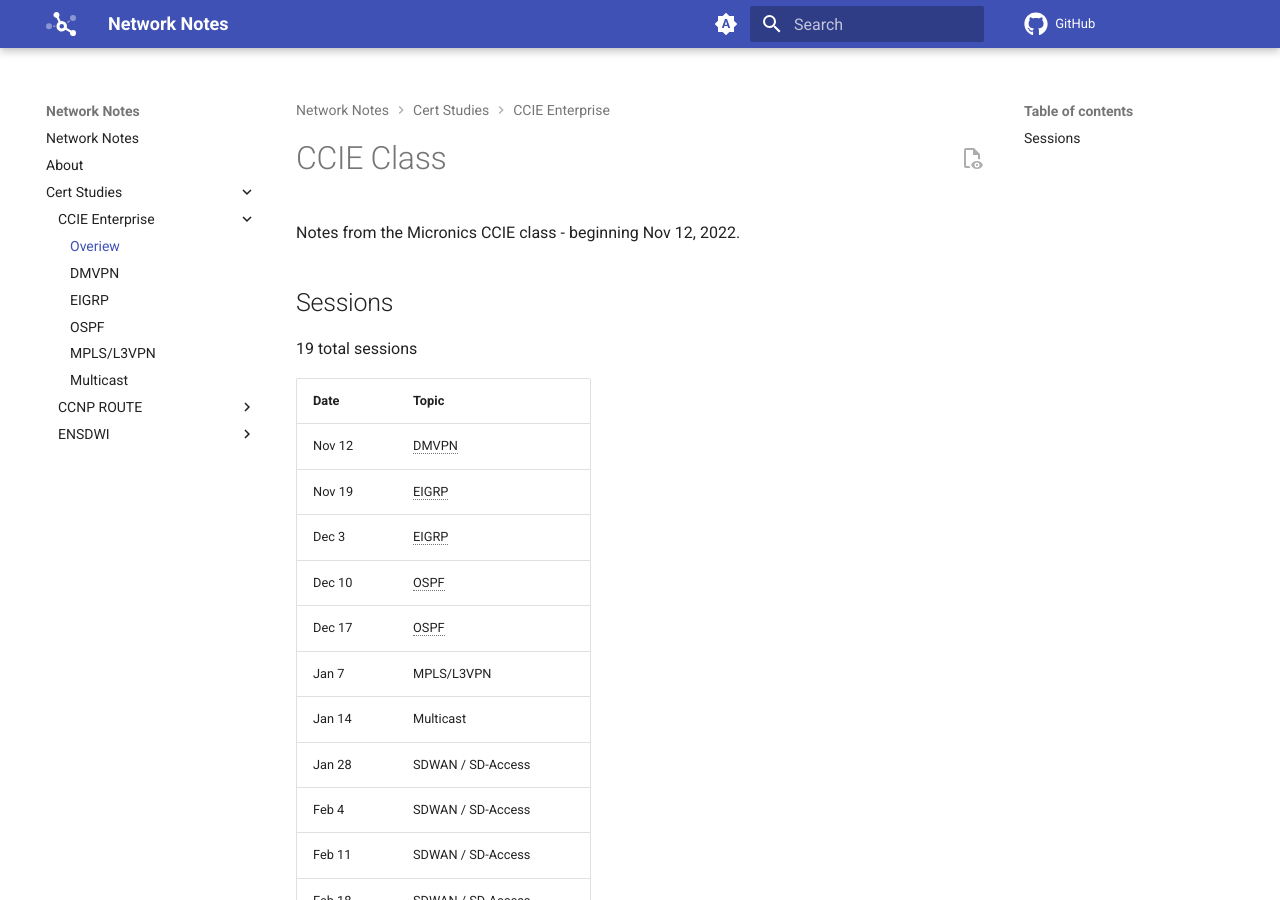
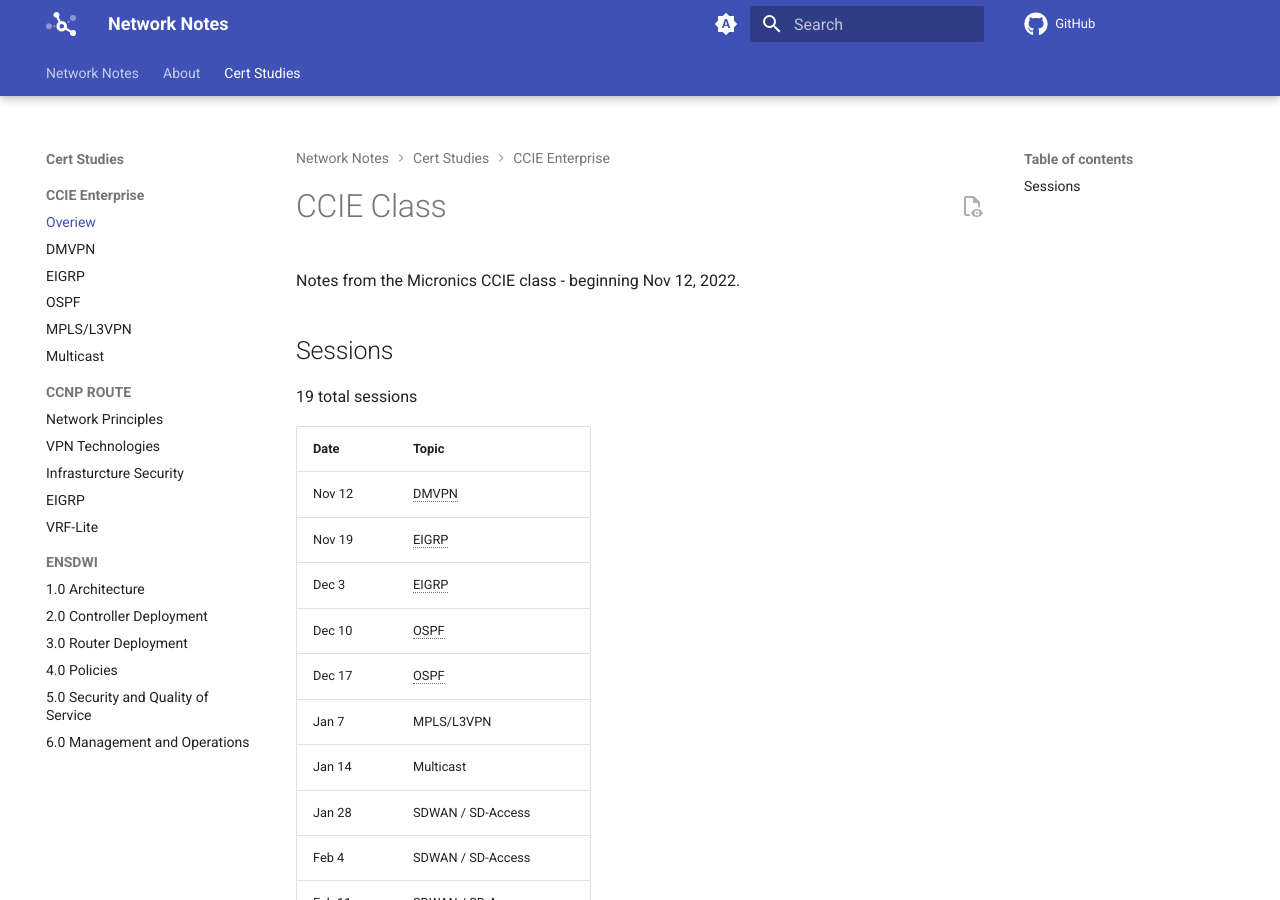
Before and after one commit to bzoel/bzoel.github.io, an MkDocs documentation site: the page built from docs/studies/ccie-ei/index.md, in a window 1280 px wide and 900 px high. Built offline with MkDocs 1.6.1 and Material for MkDocs 9.7.7, drawn with Linux system fonts in a browser that asks for light colours; comment, search, counter and statistics services are not loaded.

Commit message:
header links

```diff
--- a/mkdocs.yml
+++ b/mkdocs.yml
@@ -39,7 +39,10 @@ theme:
     # - toc.integrate
     - navigation.top
     - navigation.tracking
-    # - navigation.sections
+    - navigation.tabs
+    - navigation.tabs.sticky
+    - navigation.sections
+    # - navigation.instant
     - navigation.path
     - content.code.annotate
     - content.code.copy
```
Also changed, not shown: docs/about.md (+6 -0 lines), docs/index.md (+5 -0 lines).
